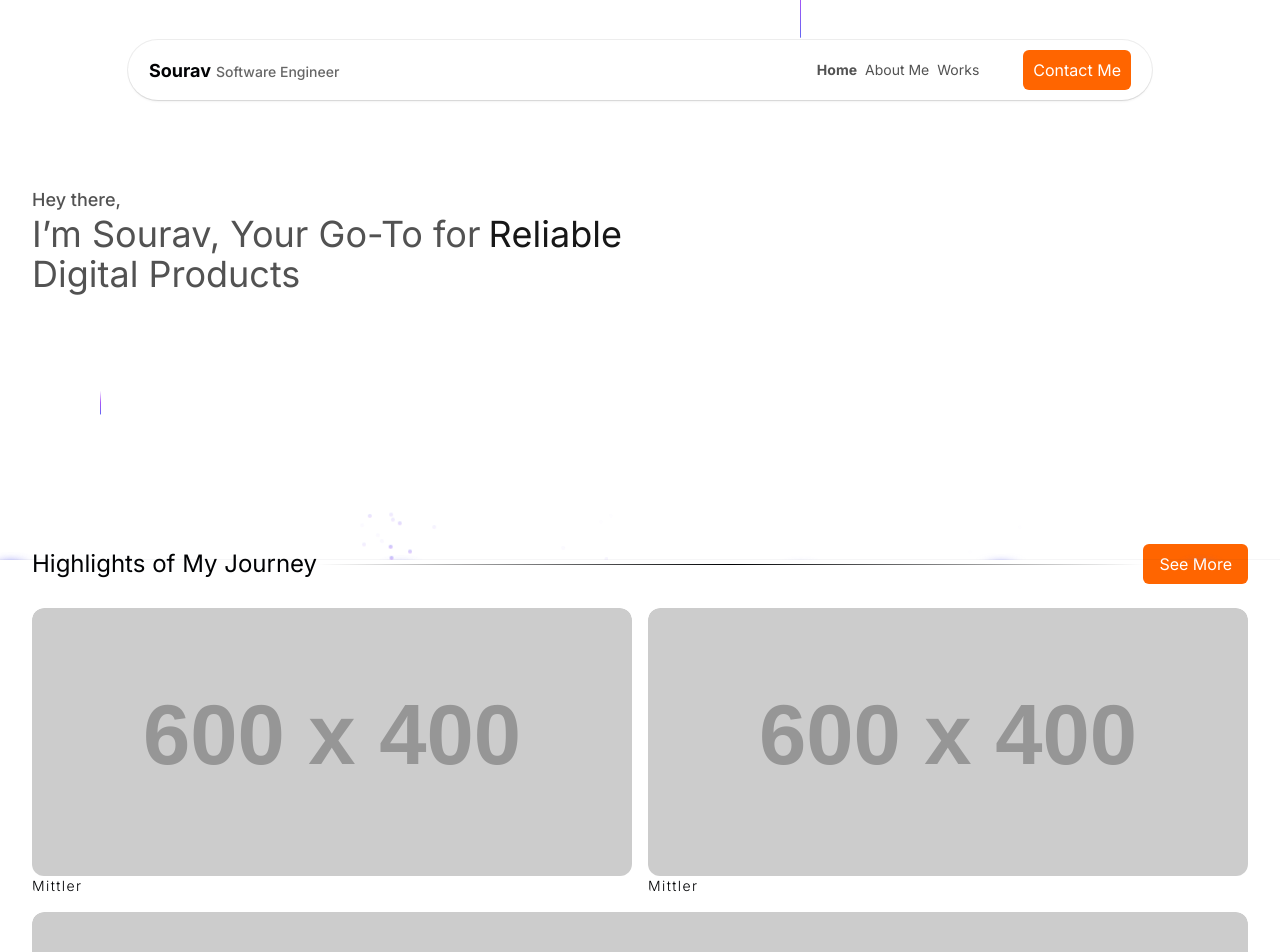
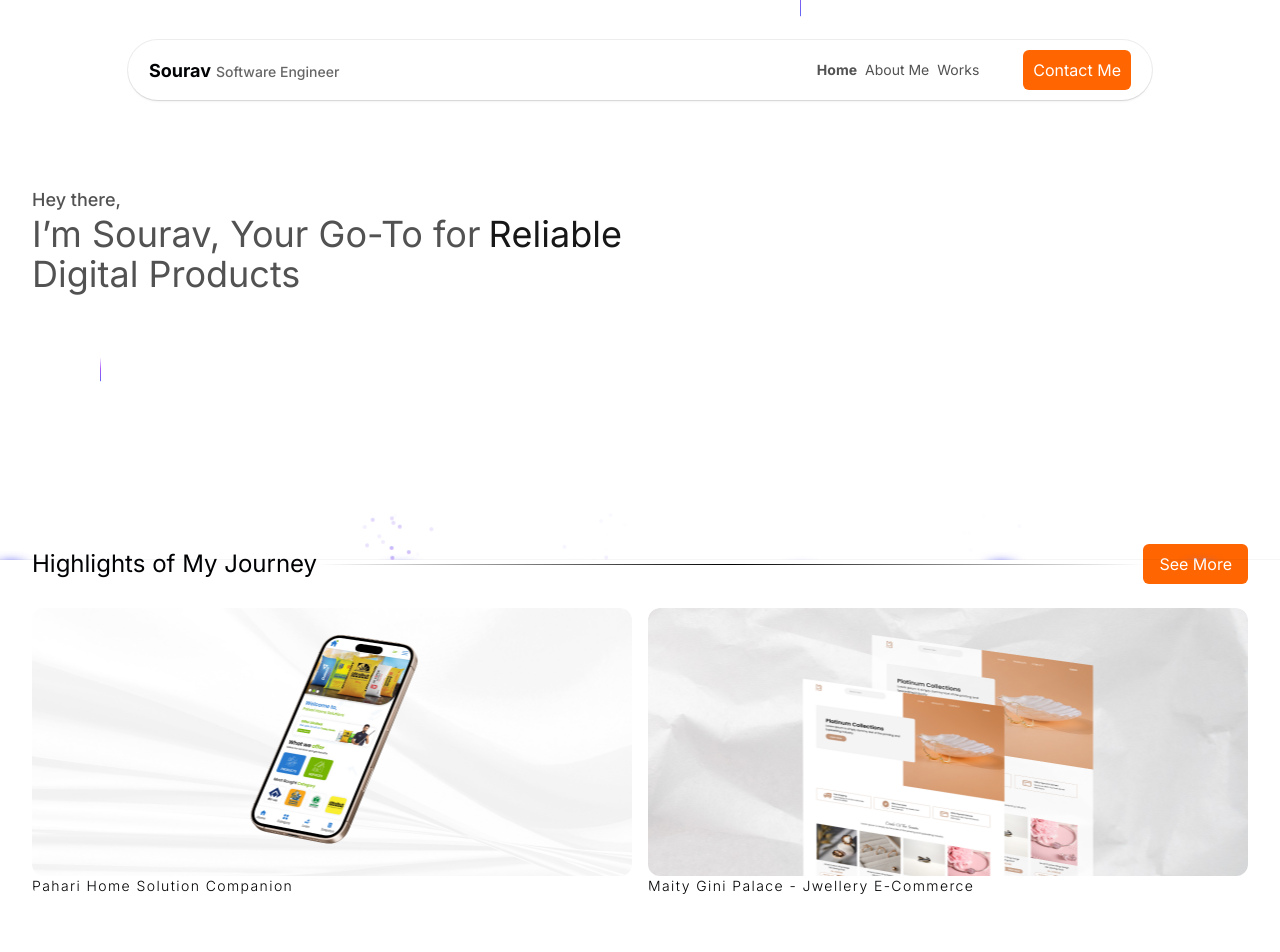
Before and after one commit to souravlayek/portfolio-v3, a Next.js app: page / in a window 1280 px wide. Shown: the top 952 px of the page. Built offline with nearby package versions, Linux system fonts and the light colour scheme.

Commit message:
Added Homepage

```diff
--- a/src/app/page.tsx
+++ b/src/app/page.tsx
@@ -5,11 +5,17 @@ import { Separator } from "@/components/ui/separator";
 import { Timeline } from "@/components/ui/timeline";
 import {
   IconArrowRight,
+  IconBrandAws,
+  IconBrandDjango,
   IconBrandDocker,
+  IconBrandFlutter,
   IconBrandGithub,
   IconBrandGolang,
   IconBrandJavascript,
   IconBrandNextjs,
+  IconBrandReact,
+  IconBrandRedux,
+  IconBrandTypescript,
   IconWorld,
 } from "@tabler/icons-react";
 import React from "react";
@@ -58,20 +64,42 @@ const HomePage = () => {
         </div>
         <BentoGrid>
           <BentoGridItem className="col-span-6 p-0 overflow-hidden">
-            <WorkShowcaseCard />
+            <WorkShowcaseCard
+              image="/projects/pahari.png"
+              name="Pahari Home Solution Companion"
+              technologies={[IconBrandFlutter]}
+            />
           </BentoGridItem>
           <BentoGridItem className="col-span-6 p-0 overflow-hidden">
-            <WorkShowcaseCard />
+            <WorkShowcaseCard
+              image="/projects/maity_gini.png"
+              name="Maity Gini Palace - Jwellery E-Commerce"
+              link="https://jwel.codevizon.com"
+              technologies={[
+                IconBrandGolang,
+                IconBrandNextjs,
+                IconBrandTypescript,
+                IconBrandDocker,
+                IconBrandAws,
+              ]}
+            />
           </BentoGridItem>
-          <BentoGridItem className="col-span-12 p-0 overflow-hidden">
-            <WorkShowcaseCard />
-          </BentoGridItem>
+          {/* <BentoGridItem className="col-span-12 p-0 overflow-hidden">
+            <WorkShowcaseCard
+              image="/projects/yp.png"
+              name="Your Parcel"
+              technologies={[IconBrandReact, IconBrandDjango, IconBrandRedux]}
+            />
+          </BentoGridItem> */}
+          {/*
+
+
           <BentoGridItem className="col-span-8 p-0 overflow-hidden">
             <WorkShowcaseCard />
           </BentoGridItem>
           <BentoGridItem className="col-span-4 p-0 overflow-hidden">
             <WorkShowcaseCard />
-          </BentoGridItem>
+          </BentoGridItem> */}
         </BentoGrid>
       </section>
       <section className="mt-16 container">
@@ -140,26 +168,45 @@ const HomePage = () => {
   );
 };
 
-const WorkShowcaseCard = () => {
+const WorkShowcaseCard = ({
+  image,
+  name,
+  github,
+  link,
+  technologies = [],
+}: {
+  image: string;
+  name: string;
+  github?: string;
+  link?: string;
+  technologies: React.FC[];
+}) => {
   return (
     <div className="bg-white dark:bg-black  h-full flex flex-col">
       <div
         style={{
-          backgroundImage: "url('https://placehold.co/600x400')",
+          backgroundImage: `url('${image}')`,
         }}
         className="w-full h-full rounded-xl bg-center bg-cover bg-no-repeat flex items-end group/work-card"
       >
         <div className="h-8 px-2 w-full flex gap-2 items-center pb-2 opacity-0 transition duration-150 group-hover/work-card:opacity-100">
-          <IconBrandGithub className="w-6 h-6 text-primary cursor-pointer hover:animate-bounce" />
-          <IconWorld className="w-6 h-6 text-primary cursor-pointer hover:animate-bounce" />
-          <Separator orientation="vertical" />
-          <IconBrandNextjs className="w-5 h-5 text-primary/50" />
-          <IconBrandJavascript className="w-5 h-5 text-primary/50" />
-          <IconBrandDocker className="w-5 h-5 text-primary/50" />
-          <IconBrandGolang className="w-5 h-5 text-primary/50" />
+          {github && (
+            <Link href={github} target="_blank">
+              <IconBrandGithub className="w-6 h-6 text-primary cursor-pointer hover:animate-bounce" />
+            </Link>
+          )}
+          {link && (
+            <Link href={link} target="_blank">
+              <IconWorld className="w-6 h-6 text-primary cursor-pointer hover:animate-bounce" />
+            </Link>
+          )}
+          {(github || link) && <Separator orientation="vertical" />}
+          {technologies.map((Icon, index) => (
+            <Icon key={index} className="w-5 h-5 text-primary/50" />
+          ))}
         </div>
       </div>
-      <p className="text-sm tracking-widest font-light h-fit">Mittler</p>
+      <p className="text-sm tracking-widest font-light h-fit">{name}</p>
     </div>
   );
 };
```
Also changed, not shown: public/projects/maity_gini.png (added), public/projects/pahari.png (added).
